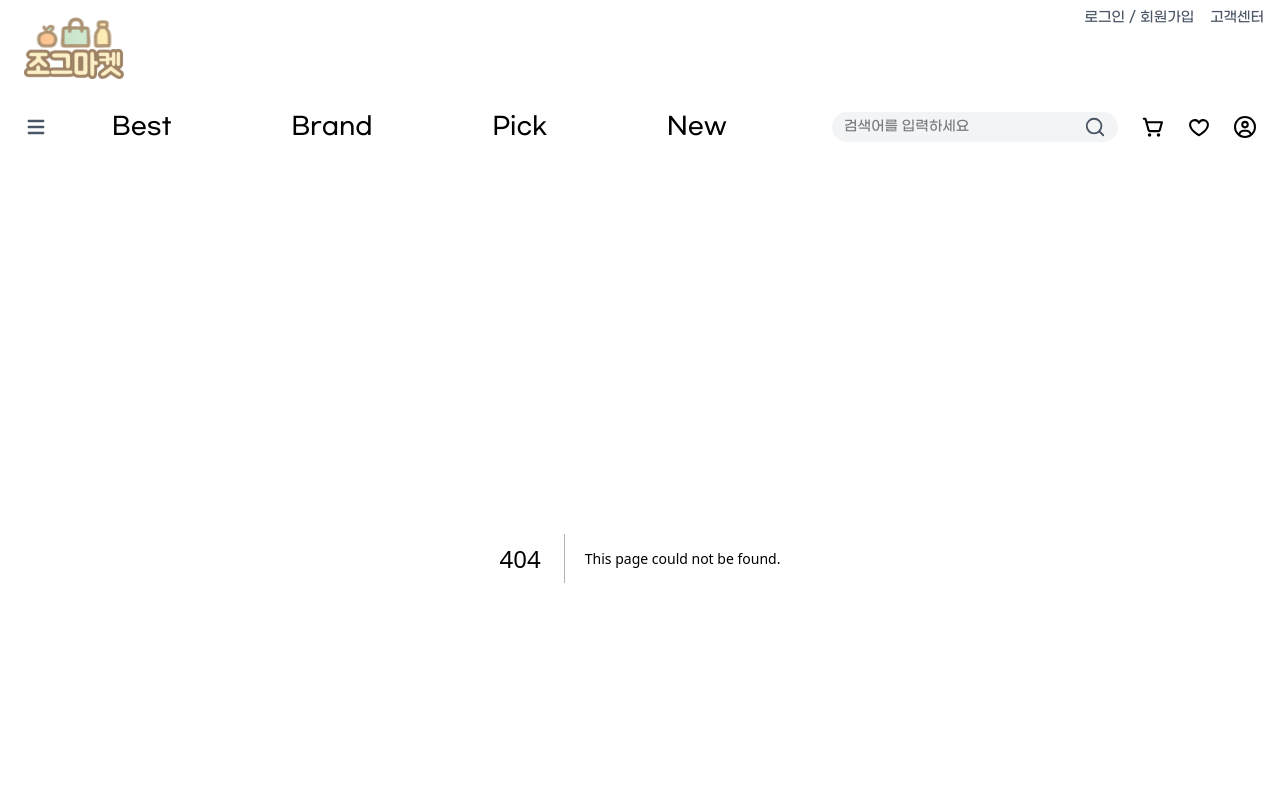
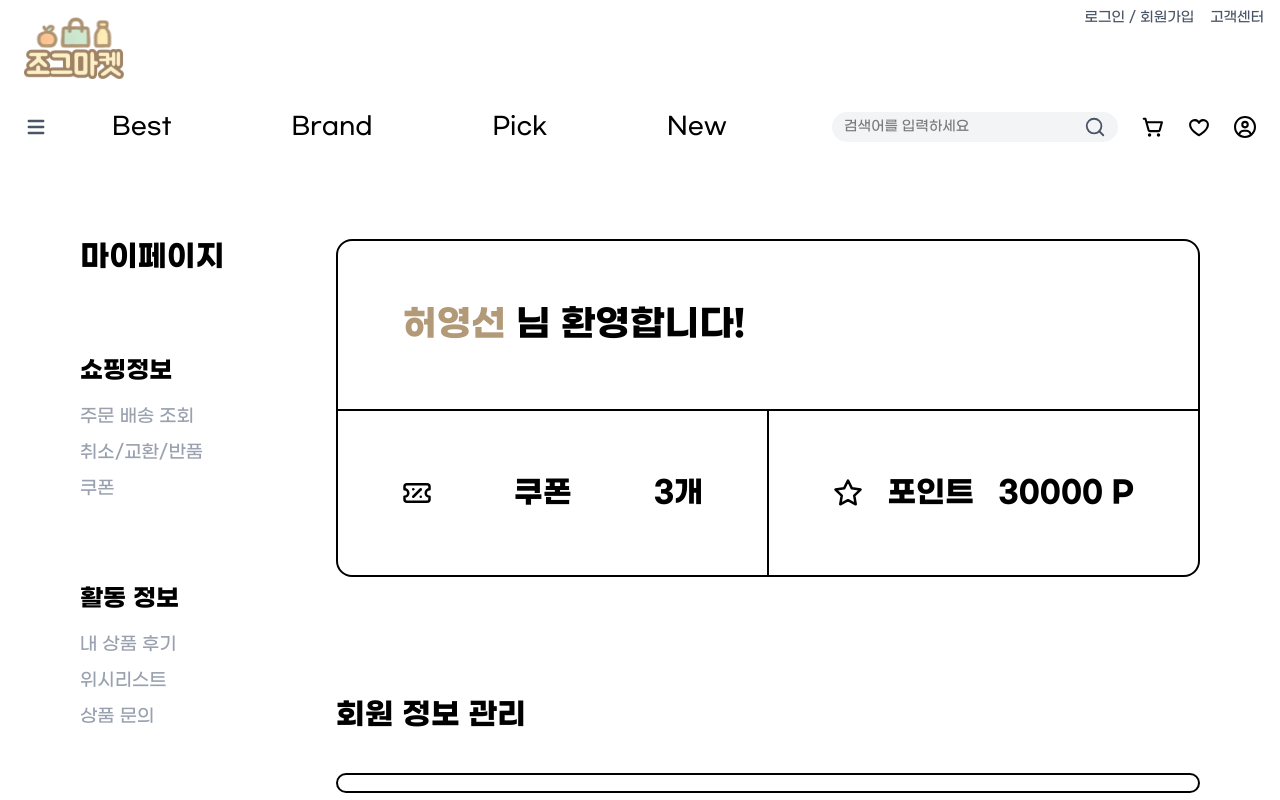
Before and after one commit to jjeankim/jogeu-market, a Next.js app: page /my/settings in a window 1280 px wide. Before the commit this address had no page. Shown: the top 800 px of the page. Built offline with nearby package versions, Linux system fonts and the light colour scheme.

Commit message:
Feat: 마이페이지 내 정보 수정 작업중

```diff
--- /dev/null
+++ b/src/components/my/MypageUserSetting.tsx
@@ -0,0 +1,14 @@
+import { SubTitle } from "@/pages/my/coupons";
+
+const MypageUserSetting = () => {
+  return (
+    <div>
+      <SubTitle title="회원 정보 관리" />
+      <div className="border-2 rounded-2xl px-8 py-2">
+
+      </div>
+    </div>
+  );
+};
+
+export default MypageUserSetting;
--- a/src/pages/my/coupons/index.tsx
+++ b/src/pages/my/coupons/index.tsx
@@ -3,7 +3,7 @@ import Button from "@/components/ui/Button";
 import Link from "next/link";
 import { FiAlertCircle } from "react-icons/fi";
 
-const SubTitle = ({ title }: { title: string }) => {
+export  const SubTitle = ({ title }: { title: string }) => {
   return <h3 className="text-3xl font-bold inline-block mb-10">{title}</h3>;
 };
 
--- /dev/null
+++ b/src/pages/my/settings/index.tsx
@@ -0,0 +1,13 @@
+import MyPageLayoutWithWelcome from "@/components/my/MyPageLayoutWithWelcome"
+import MypageUserSetting from "@/components/my/MypageUserSetting"
+
+
+const index = () => {
+  return (
+    <MyPageLayoutWithWelcome>
+      <MypageUserSetting/>
+    </MyPageLayoutWithWelcome>
+  )
+}
+
+export default index
```
Also changed, not shown: src/components/my/MyPageOrderStatusCard.tsx (line endings or trailing spaces).
